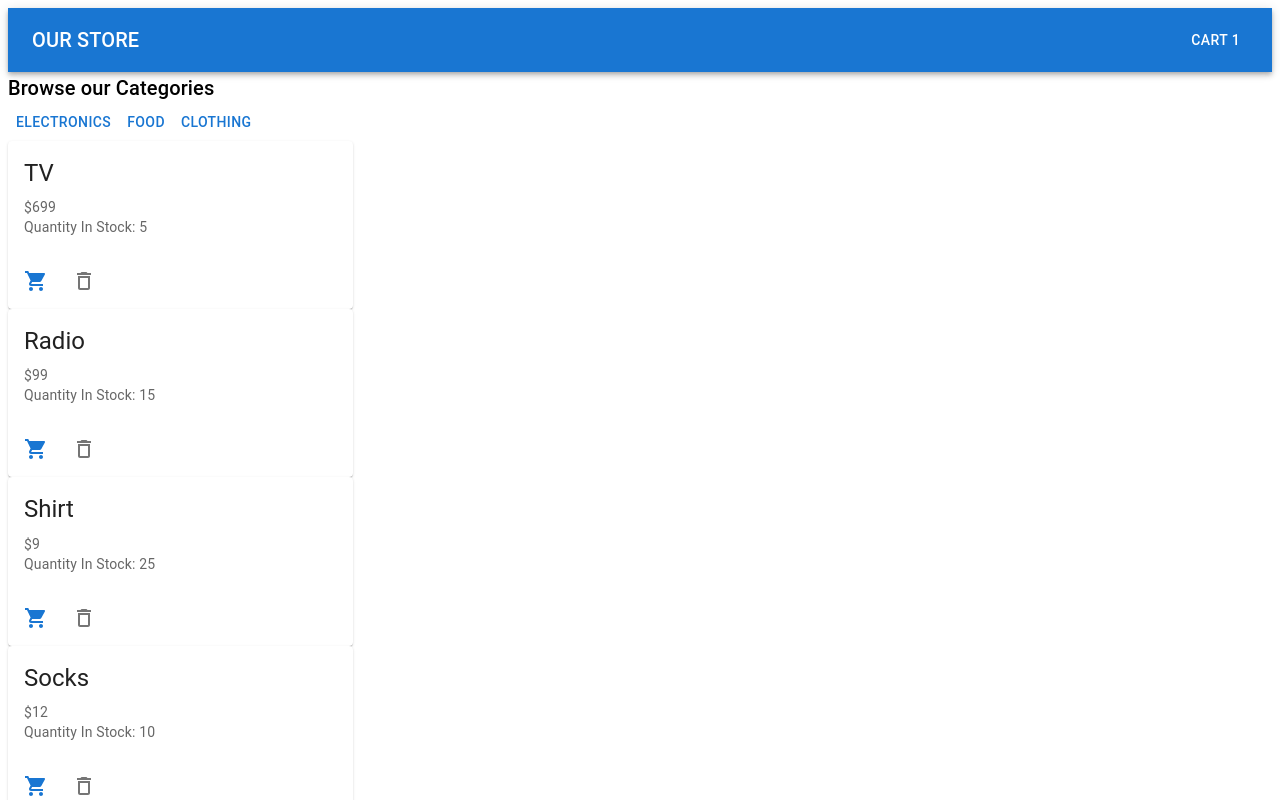
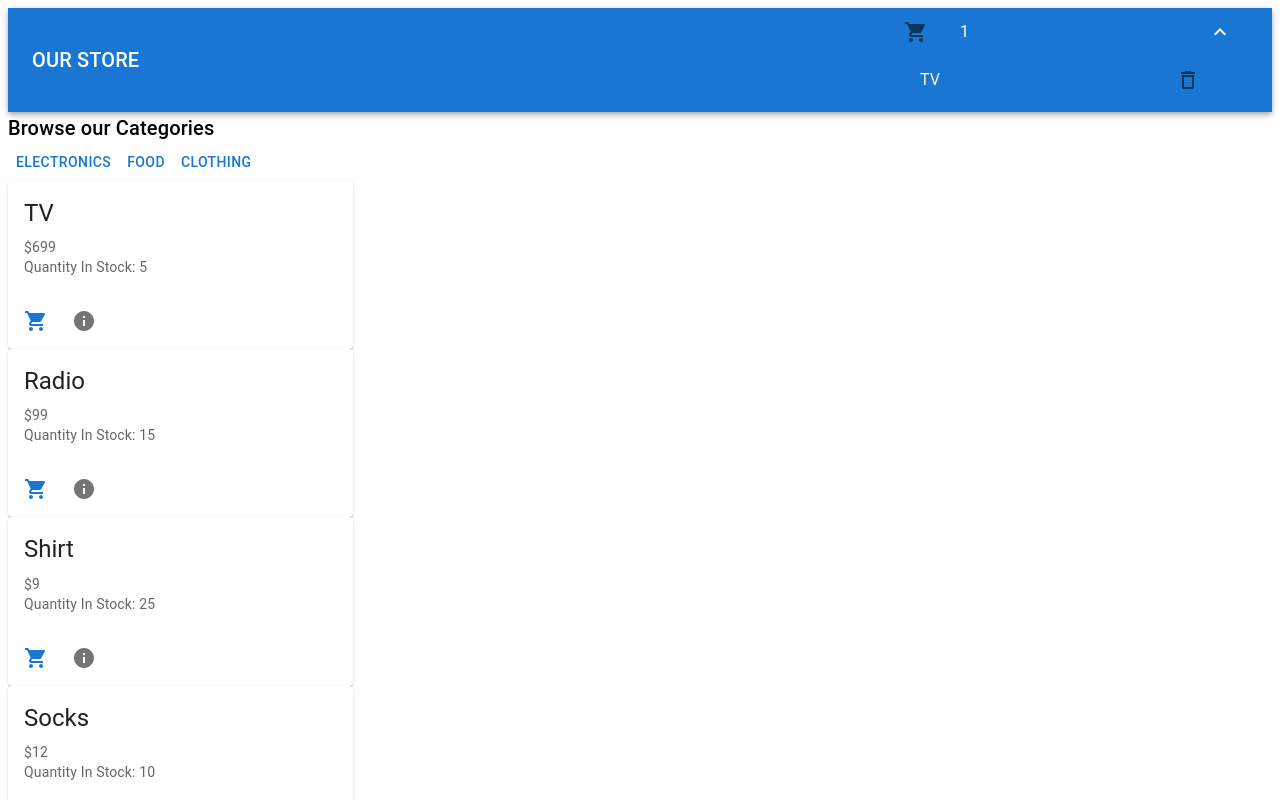
Before and after one commit to stephnitis/storefront, a React (Create React App) app: page / in a window 1280 px wide. Both pictures are taken after a click on the button 36 px from the left and 280 px from the top of the page. Shown: the top 800 px of the page. Built offline with nearby package versions, Linux system fonts and the light colour scheme.

Commit message:
delete works but it aint pretty

```diff
--- a/src/components/cart/Simplecart.jsx
+++ b/src/components/cart/Simplecart.jsx
@@ -0,0 +1,91 @@
+import { connect } from 'react-redux';
+import { removeItemFromCart } from '../../store/reducers/cart-reducer';
+import React from 'react';
+
+// import IconButton from '@mui/material/IconButton';
+import DeleteOutlineIcon from '@mui/icons-material/DeleteOutline';
+
+import ListSubheader from '@mui/material/ListSubheader';
+import List from '@mui/material/List';
+import ListItemButton from '@mui/material/ListItemButton';
+import ListItemIcon from '@mui/material/ListItemIcon';
+import ListItemText from '@mui/material/ListItemText';
+import Collapse from '@mui/material/Collapse';
+import ExpandLess from '@mui/icons-material/ExpandLess';
+import ExpandMore from '@mui/icons-material/ExpandMore';
+import ShoppingCartIcon from '@mui/icons-material/ShoppingCart';
+
+const SimpleCart = (props) => {
+
+  const { removeItemFromCart, quantity } = props;
+
+  const [open, setOpen] = React.useState(true);
+
+  const handleClick = () => {
+    setOpen(!open);
+  };
+
+  return (
+    <>
+      <List
+        sx={{
+        width: '100%',
+        maxWidth: 360,
+        // bgcolor: 'background.paper'
+        }}
+        component="nav"
+        aria-labelledby="nested-list-subheader"
+        subheader={
+        <ListSubheader component="div" id="nested-list-subheader"></ListSubheader>
+      }
+      >
+
+        <ListItemButton onClick={handleClick}>
+          <ListItemIcon>
+            <ShoppingCartIcon />
+          </ListItemIcon>
+
+          <ListItemText
+            primary={quantity}/>
+            {open ? <ExpandLess /> : <ExpandMore />}
+        </ListItemButton>
+
+        <Collapse in={open} timeout="auto" unmountOnExit>
+          {
+            props.cart.itemsToPurchase.map((item, index) => (
+
+          <List key={`item-${index}`} component="div" disablePadding>
+            <ListItemButton onClick={() => removeItemFromCart(item)} aria-label="delete" sx={{ pl: 4 }}>
+              <ListItemText primary={item} />
+              <ListItemIcon >
+                <DeleteOutlineIcon />
+              </ListItemIcon>
+            </ListItemButton>
+          </List>
+            ))
+
+          }
+        </Collapse>
+
+      </List>
+
+
+      {/* <IconButton onClick={() => removeItemFromCart} aria-label="delete">
+        <DeleteOutlineIcon />
+      </IconButton> */}
+    </>
+  )
+}
+
+const mapStateToProps = ({ cartReducer }) => {
+  return {
+    cart: cartReducer,
+    quantity: cartReducer.quantityInCart,
+  }
+}
+
+const mapDispatchToProps = {
+  removeItemFromCart,
+}
+
+export default connect(mapStateToProps, mapDispatchToProps)(SimpleCart);
--- a/src/components/categories/ProductList.jsx
+++ b/src/components/categories/ProductList.jsx
@@ -8,11 +8,13 @@ import Typography from '@mui/material/Typography';
 import CardActions from '@mui/material/CardActions';
 import IconButton from '@mui/material/IconButton';
 import ShoppingCartIcon from '@mui/icons-material/ShoppingCart';
-import DeleteOutlineIcon from '@mui/icons-material/DeleteOutline';
+import InfoIcon from '@mui/icons-material/Info';
 import Stack from '@mui/material/Stack';
 
 const List = (props) => {
   console.log(props);
+
+  const { addItemToCart } = props;
 
   return (
     <>
@@ -34,14 +36,14 @@ const List = (props) => {
             <CardActions>
               <Stack direction="row" spacing={1}>
                 <IconButton
-                onClick={() => props.addItemToCart(product.name)}
+                onClick={() => addItemToCart(product.name)}
                 color="primary"
                 aria-label="add to shopping cart"
                 >
                   <ShoppingCartIcon />
                 </IconButton>
                 <IconButton aria-label="delete">
-                  <DeleteOutlineIcon />
+                  <InfoIcon />
                 </IconButton>
               </Stack>
             </CardActions>
@@ -57,8 +59,6 @@ const mapStateToProps = ({ productReducer, cartReducer }) => {
   return {
     list: productReducer,
     cart: cartReducer,
-    // quantityInCart: cartReducer.quantityInCart,
-    // itemsToPurchase: cartReducer.itemsToPurchase
   }
 }
 
--- a/src/components/header/index.jsx
+++ b/src/components/header/index.jsx
@@ -1,9 +1,10 @@
 import { Toolbar } from '@mui/material';
 import AppBar from '@mui/material/AppBar';
 import Box from '@mui/material/Box';
-import Button from '@mui/material/Button';
+// import Button from '@mui/material/Button';
 import Typography from '@mui/material/Typography';
 import { connect } from 'react-redux';
+import SimpleCart from '../cart/Simplecart';
 // import { grey } from '@mui/material/colors';
 
 const Header = (props) => {
@@ -18,7 +19,8 @@ const Header = (props) => {
           <Typography variant="h6" component="div" sx={{ flexGrow: 1 }}>
             OUR STORE
           </Typography>
-          <Button color="inherit">CART {props.quantity}</Button>
+          {/* <Button color="inherit">CART {props.quantity}</Button> */}
+          <SimpleCart />
           </Toolbar>
         </AppBar>
       </Box>
--- a/src/store/reducers/cart-reducer.js
+++ b/src/store/reducers/cart-reducer.js
@@ -5,8 +5,6 @@ const initialState = {
 
 function cartReducer(state = initialState, action) {
   const { type, payload } = action;
-  console.log(payload);
-  console.log(state);
   switch (type) {
 
     case 'add':
@@ -16,16 +14,11 @@ function cartReducer(state = initialState, action) {
       }
       return cart;
 
-
-
     case 'remove':
       return {
-        itemsToPurchase: {}
-      }
-
-    case 'view':
-      return {
-        itemsToPurchase: {}
+        ...state,
+        itemsToPurchase: state.itemsToPurchase.filter(product => product !== payload),
+        quantityInCart: state.quantityInCart - 1,
       }
 
     case 'reset':
```
